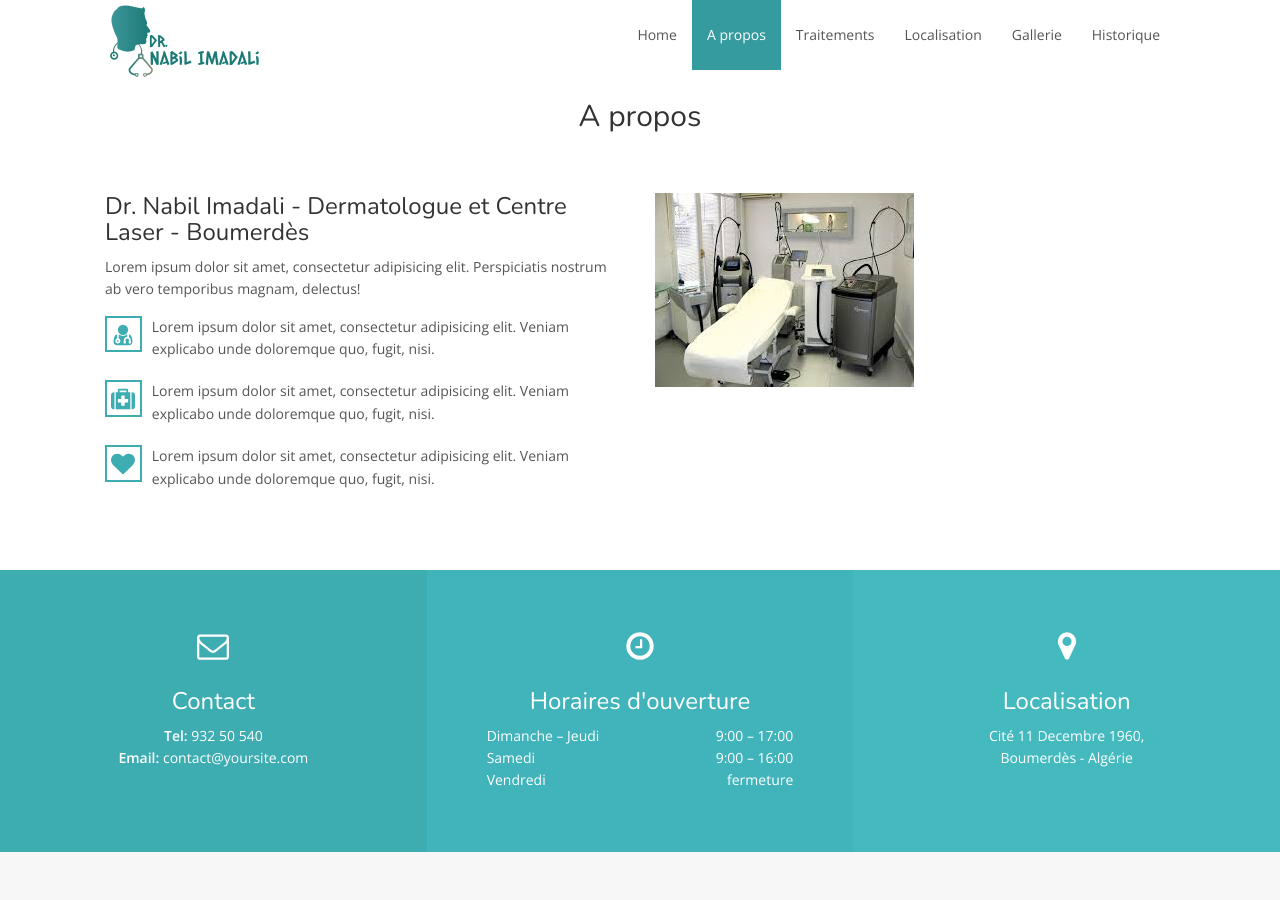
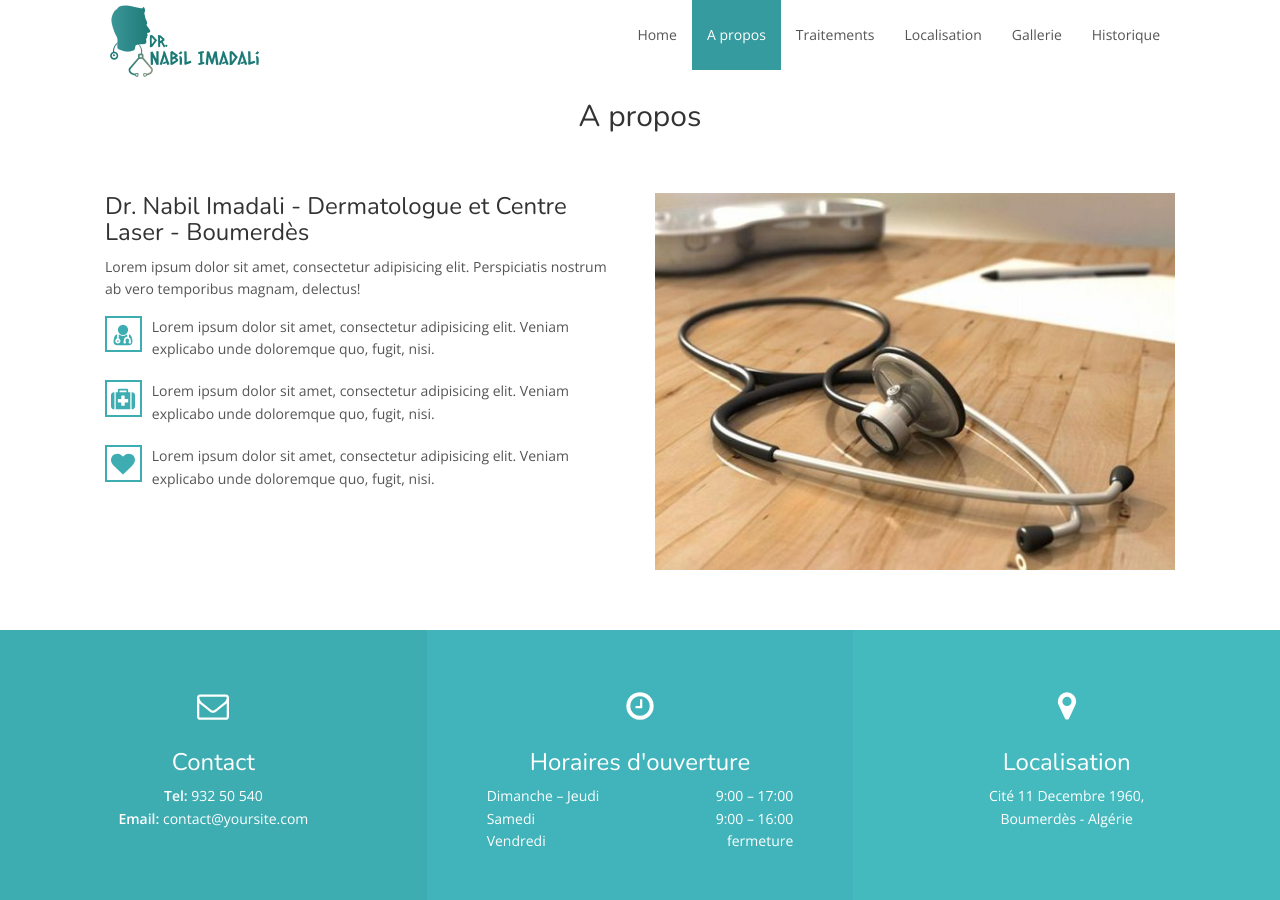
Before and after one commit to nabil-imadali/nabil-imadali.github.io, a Jekyll site: the page built from index.html, in a window 1280 px wide and 900 px high. Built offline with Jekyll 4.4.1, drawn with Linux system fonts in a browser that asks for light colours; nearby versions of some CDN libraries.

Commit message:
modification of cabinet photo

```diff
--- a/index.html
+++ b/index.html
@@ -42,7 +42,7 @@ layout: default
                 </div>
             </div>
             <div class="col-sm-6">
-                <img src="img/cabinet.jpeg" alt="...">
+                <img src="img/cabinet.jpg" alt="...">
             </div>
         </div>
     </div>
```
Also changed, not shown: img/cabinet.jpeg (deleted), img/cabinet.jpg (added).
